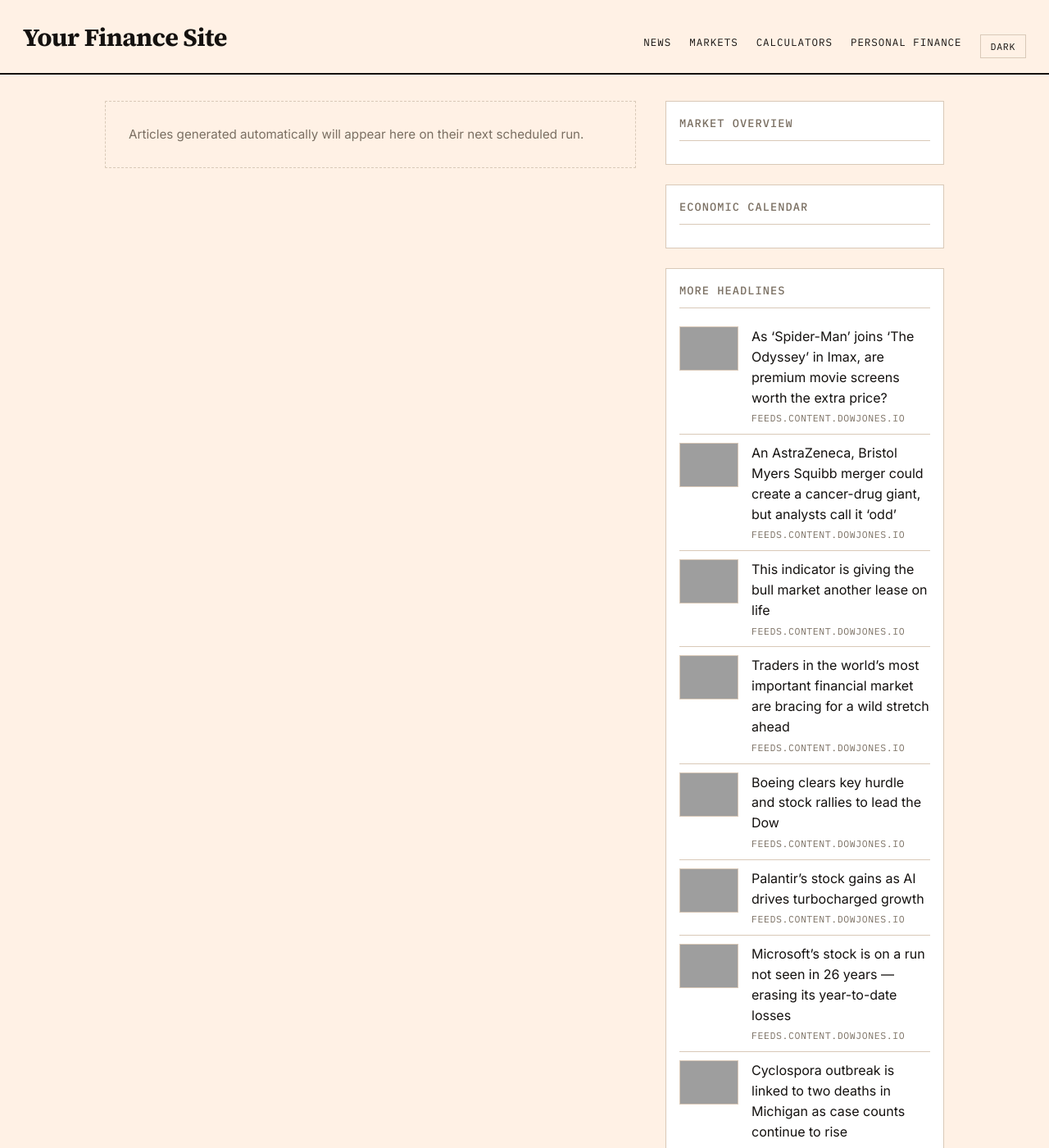
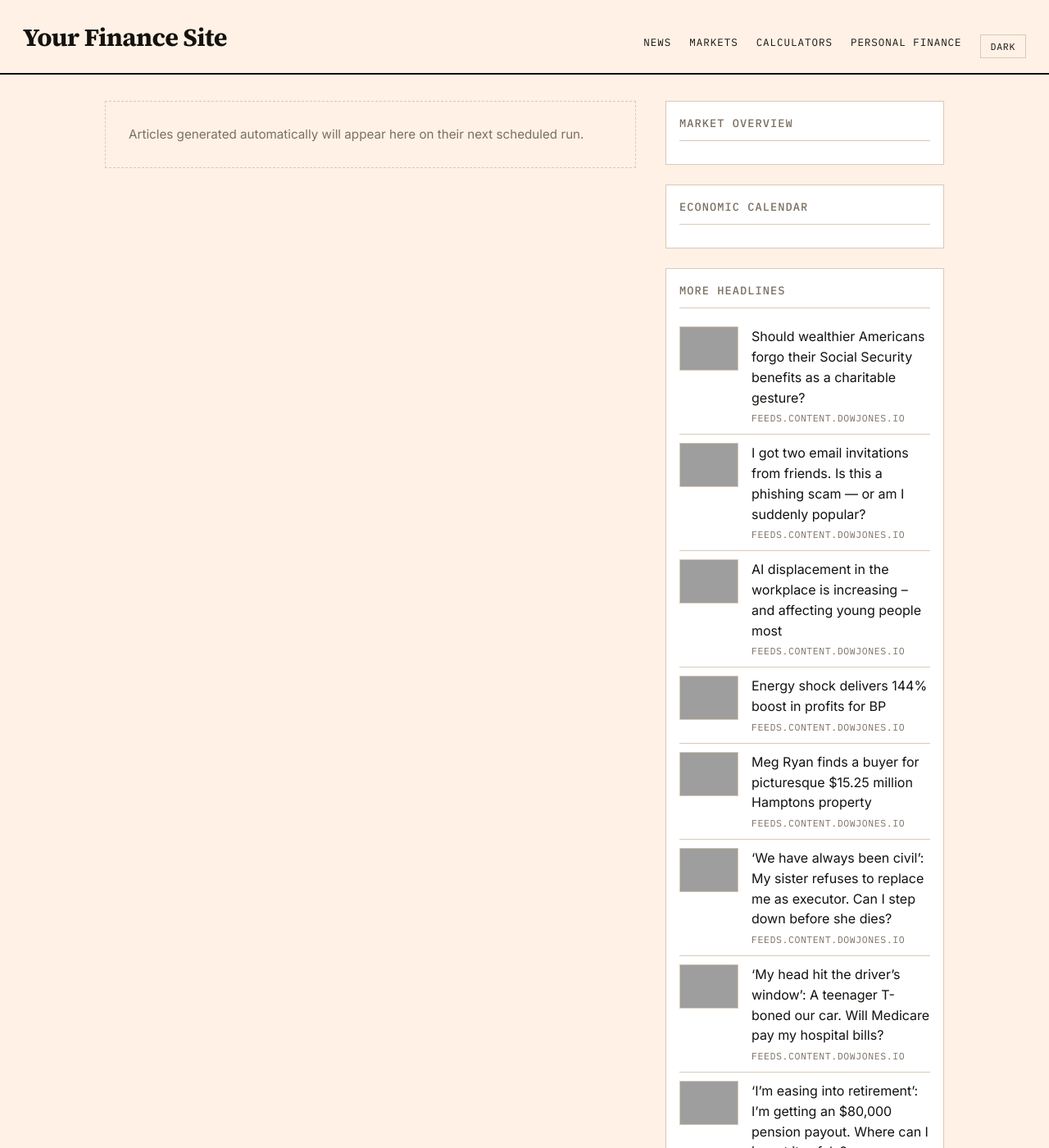
Before and after one commit to GlobTechCo/globtechco.github.io, a Jekyll site: the page built from index.html, in a window 1280 px wide and 1400 px high, cut to the strip 0-1400 px from the top of the window. Shown: the whole strip at 82% size. Built offline with Jekyll 4.4.1, drawn with Linux system fonts in a browser that asks for light colours; a script that is not in the unit is left out; the list of posts is cut into pages by our own code; some of the changed text lies outside the part shown; grey boxes are pictures that could not be loaded.

Commit message:
Auto-content update 2026-08-04

```diff
--- a/_data/aggregator.yml
+++ b/_data/aggregator.yml
@@ -1,50 +1,50 @@
-- title: "As \u2018Spider-Man\u2019 joins \u2018The Odyssey\u2019 in Imax, are premium movie screens worth the extra price?"
-  link: "https://www.marketwatch.com/story/as-spider-man-joins-the-odyssey-in-imax-are-premium-movie-screens-worth-the-extra-price-74304e34?mod=mw_rss_topstories"
+- title: "Should wealthier Americans forgo their Social Security benefits as a charitable gesture?"
+  link: "https://www.marketwatch.com/story/should-wealthier-americans-forgo-their-social-security-benefits-as-a-charitable-gesture-2c7b6801?mod=mw_rss_topstories"
   source: "feeds.content.dowjones.io"
-  pubdate: "Mon, 03 Aug 2026 21:33:00 GMT"
-  image: "https://images.mktw.net/im-86491113"
-- title: "An AstraZeneca, Bristol Myers Squibb merger could create a cancer-drug giant, but analysts call it \u2018odd\u2019"
-  link: "https://www.marketwatch.com/story/astrazeneca-tie-up-talks-with-bristol-myers-squibb-are-moving-stocks-analysts-are-puzzled-7ae60fef?mod=mw_rss_topstories"
+  pubdate: "Tue, 04 Aug 2026 10:00:00 GMT"
+  image: "https://images.mktw.net/im-55523121"
+- title: "I got two email invitations from friends. Is this a phishing scam \u2014 or am I suddenly popular?"
+  link: "https://www.marketwatch.com/story/i-got-two-email-invitations-from-friends-is-this-a-phishing-scam-or-am-i-suddenly-popular-d9680aa8?mod=mw_rss_topstories"
   source: "feeds.content.dowjones.io"
-  pubdate: "Mon, 03 Aug 2026 20:59:00 GMT"
-  image: "https://images.mktw.net/im-77319580"
-- title: "This indicator is giving the bull market another lease on life"
-  link: "https://www.marketwatch.com/story/this-indicator-is-giving-the-bull-market-another-lease-on-life-47479269?mod=mw_rss_topstories"
+  pubdate: "Tue, 04 Aug 2026 10:00:00 GMT"
+  image: "https://images.mktw.net/im-02087591"
+- title: "AI displacement in the workplace is increasing \u2013 and affecting young people most"
+  link: "https://www.marketwatch.com/story/ai-displacement-in-the-workplace-is-increasing-and-affecting-young-people-most-22ab61cc?mod=mw_rss_topstories"
   source: "feeds.content.dowjones.io"
-  pubdate: "Mon, 03 Aug 2026 20:44:00 GMT"
-  image: "https://images.mktw.net/im-68798231"
-- title: "Traders in the world\u2019s most important financial market are bracing for a wild stretch ahead"
-  link: "https://www.marketwatch.com/story/traders-in-the-worlds-most-important-financial-market-are-bracing-for-a-wild-stretch-ahead-4a1507dc?mod=mw_rss_topstories"
+  pubdate: "Tue, 04 Aug 2026 09:39:00 GMT"
+  image: "https://images.mktw.net/im-81221853"
+- title: "Energy shock delivers 144% boost in profits for BP"
+  link: "https://www.marketwatch.com/story/energy-shock-delivers-144-boost-in-profits-for-bp-a5337d03?mod=mw_rss_topstories"
   source: "feeds.content.dowjones.io"
-  pubdate: "Mon, 03 Aug 2026 20:32:00 GMT"
-  image: "https://images.mktw.net/im-82690523"
-- title: "Boeing clears key hurdle and stock rallies to lead the Dow"
-  link: "https://www.marketwatch.com/story/boeing-clears-key-hurdle-and-stock-rallies-leading-the-dow-ffd2dcbd?mod=mw_rss_topstories"
+  pubdate: "Tue, 04 Aug 2026 09:25:00 GMT"
+  image: "https://images.mktw.net/im-59713692"
+- title: "Meg Ryan finds a buyer for picturesque $15.25 million Hamptons property"
+  link: "https://www.marketwatch.com/story/meg-ryan-finds-a-buyer-for-picturesque-15-25-million-hamptons-property-7d40dda5?mod=mw_rss_topstories"
   source: "feeds.content.dowjones.io"
-  pubdate: "Mon, 03 Aug 2026 20:17:00 GMT"
-  image: "https://images.mktw.net/im-95186082"
-- title: "Palantir\u2019s stock gains as AI drives turbocharged growth"
-  link: "https://www.marketwatch.com/story/palantirs-stock-gains-as-ai-drives-turbocharged-growth-e006b70a?mod=mw_rss_topstories"
+  pubdate: "Tue, 04 Aug 2026 09:01:00 GMT"
+  image: "https://images.mktw.net/im-27088025"
+- title: "\u2018We have always been civil\u2019: My sister refuses to replace me as executor. Can I step down before she dies?"
+  link: "https://www.marketwatch.com/story/we-have-always-been-civil-my-sister-refuses-to-replace-me-as-executor-can-i-step-down-before-she-dies-84a835a9?mod=mw_rss_topstories"
   source: "feeds.content.dowjones.io"
-  pubdate: "Mon, 03 Aug 2026 20:07:00 GMT"
-  image: "https://images.mktw.net/im-45311862"
+  pubdate: "Tue, 04 Aug 2026 00:00:00 GMT"
+  image: "https://images.mktw.net/im-37845033"
+- title: "\u2018My head hit the driver\u2019s window\u2019: A teenager T-boned our car. Will Medicare pay my hospital bills?"
+  link: "https://www.marketwatch.com/story/my-head-hit-the-drivers-window-a-teenager-t-boned-our-car-will-medicare-pay-my-hospital-bills-0552d90d?mod=mw_rss_topstories"
+  source: "feeds.content.dowjones.io"
+  pubdate: "Mon, 03 Aug 2026 23:15:00 GMT"
+  image: "https://images.mktw.net/im-92089659"
+- title: "\u2018I\u2019m easing into retirement\u2019: I\u2019m getting an $80,000 pension payout. Where can I invest it safely?"
+  link: "https://www.marketwatch.com/story/im-easing-into-retirement-im-getting-an-80-000-pension-payout-where-can-i-invest-it-safely-6653d810?mod=mw_rss_topstories"
+  source: "feeds.content.dowjones.io"
+  pubdate: "Mon, 03 Aug 2026 22:45:00 GMT"
+  image: "https://images.mktw.net/im-08898714"
 - title: "Microsoft\u2019s stock is on a run not seen in 26 years \u2014 erasing its year-to-date losses"
   link: "https://www.marketwatch.com/story/microsofts-stock-is-on-a-run-not-seen-in-26-years-erasing-its-year-to-date-losses-d9827b6c?mod=mw_rss_topstories"
   source: "feeds.content.dowjones.io"
-  pubdate: "Mon, 03 Aug 2026 19:40:00 GMT"
+  pubdate: "Mon, 03 Aug 2026 22:44:00 GMT"
   image: "https://images.mktw.net/im-06137309"
-- title: "Cyclospora outbreak is linked to two deaths in Michigan as case counts continue to rise"
-  link: "https://www.marketwatch.com/story/cyclospora-outbreak-is-linked-to-two-deaths-in-michigan-as-case-counts-continue-to-rise-77b49a5a?mod=mw_rss_topstories"
+- title: "If I buy a house for $1 million in cash at 70, will I run out of money by 90?"
+  link: "https://www.marketwatch.com/story/if-i-buy-a-house-for-1-million-in-cash-at-70-will-i-run-out-of-money-by-90-54afb313?mod=mw_rss_topstories"
   source: "feeds.content.dowjones.io"
-  pubdate: "Mon, 03 Aug 2026 19:30:00 GMT"
-  image: "https://images.mktw.net/im-11065133"
-- title: "How to plan for the high cost of having your first kid in your 40s"
-  link: "https://www.marketwatch.com/story/how-to-plan-for-the-high-cost-of-having-your-first-kid-in-your-40s-bfe0c28a?mod=mw_rss_topstories"
-  source: "feeds.content.dowjones.io"
-  pubdate: "Mon, 03 Aug 2026 19:11:00 GMT"
-  image: "https://images.mktw.net/im-52679023"
-- title: "\u2018My head hit the driver\u2019s window\u2019: A teenager T-boned our car. Will Medicare pay my hospital bills?"
-  link: "https://www.marketwatch.com/story/my-head-hit-the-drivers-window-a-teenager-t-boned-our-car-will-medicare-pay-my-hospital-bills-0552d90d?mod=mw_rss_topstories"
-  source: "feeds.content.dowjones.io"
-  pubdate: "Mon, 03 Aug 2026 19:00:00 GMT"
-  image: "https://images.mktw.net/im-92089659"
+  pubdate: "Mon, 03 Aug 2026 22:15:00 GMT"
+  image: "https://images.mktw.net/im-11672138"
```
